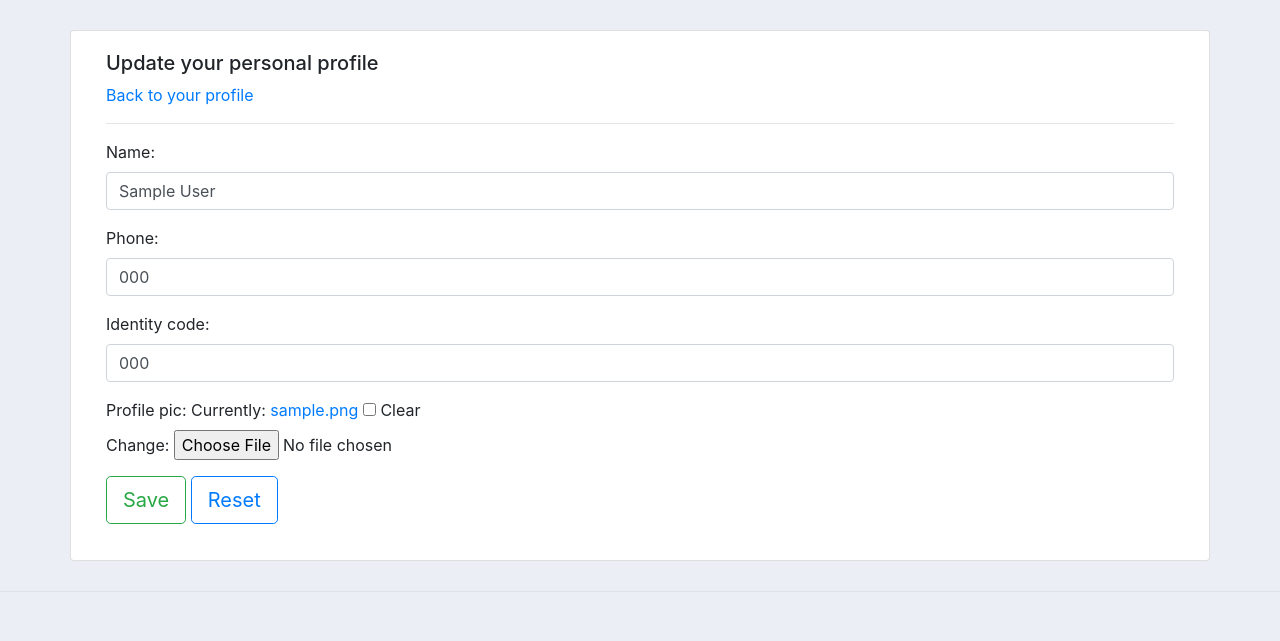
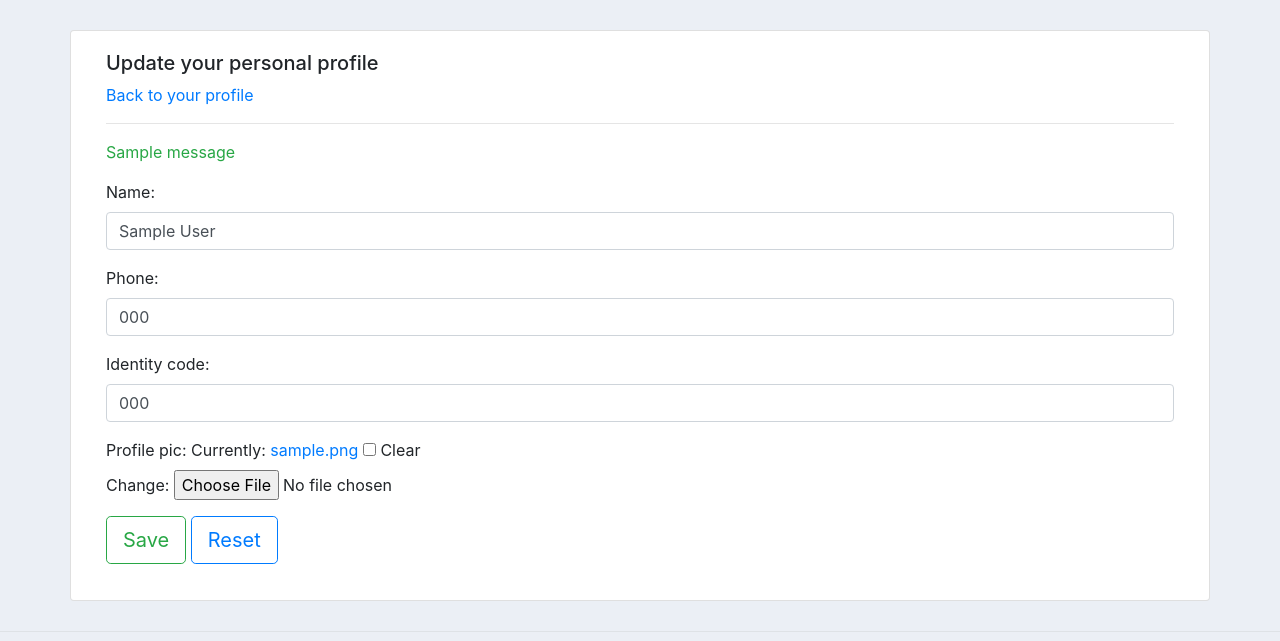
Before and after one commit to trhgquan/flight-manager, a Django app: page /profile/update in a window 1280 px wide. Shown: the part 76-717 px from the top of the page. Run offline with Django 4.2, Linux system fonts and the light colour scheme; a user stored in the database is signed in; tables that the repository leaves empty hold one stand-in row (values such as "Sample post"); one stand-in notice (Sample message) is shown.

Commit message:
Removed a small bug: - update profile doesn't show success message (missing loop)

```diff
--- a/FlightManager/main/templates/main/profile/update.html
+++ b/FlightManager/main/templates/main/profile/update.html
@@ -13,10 +13,11 @@ Update Profile
                 <h5 class='page-title'>Update your personal profile</h5>
                 <a href="{% url "profile.view" %}">Back to your profile</a>
                 <hr/>
-                {% if message.tags == 'success' %}
-                    <p class="text-success">{{ message }}</p>
-                {% endif %}
-
+                {% for message in messages %}
+                    {% if message.tags == 'success' %}
+                        <p class="text-success">{{ message }}</p>
+                    {% endif %}
+                {% endfor %}
                 <form action='{% url "profile.update_information" %}' method='POST' enctype='multipart/form-data'>
                     {% csrf_token %}
 
```
